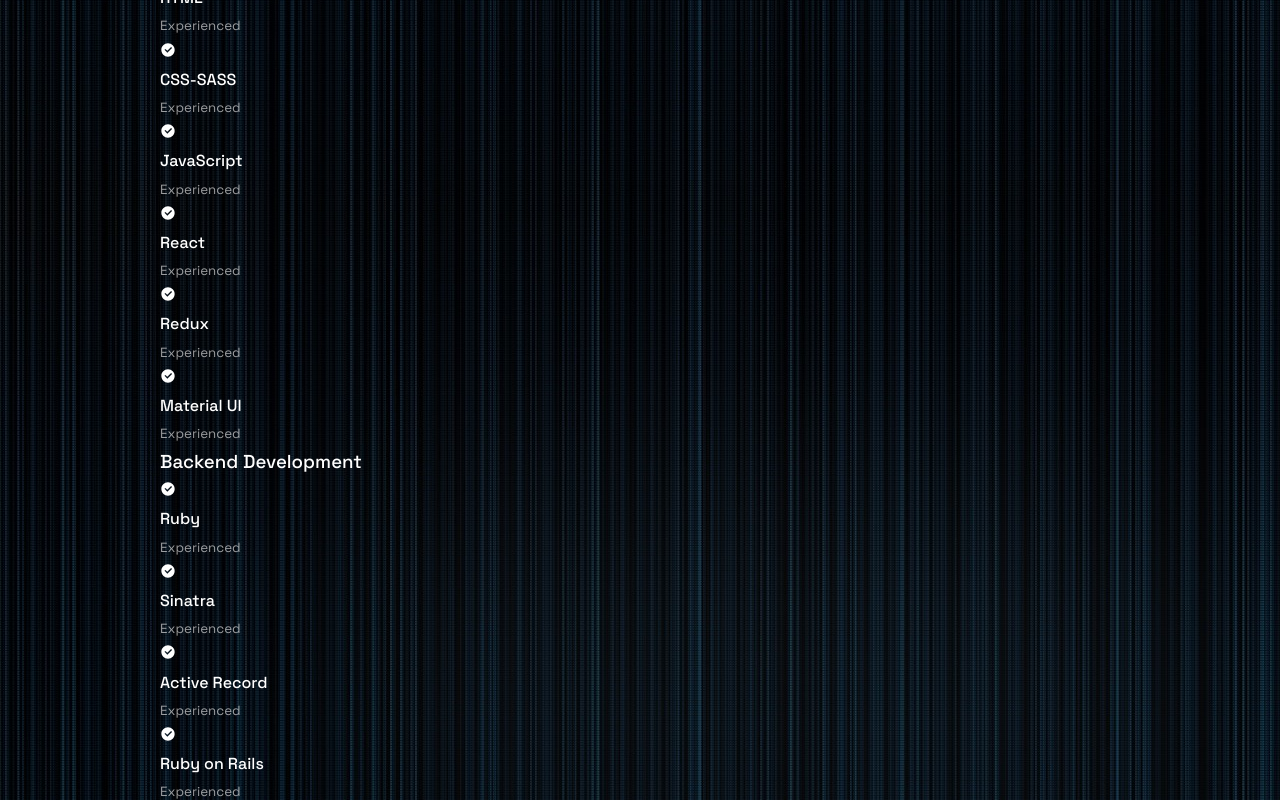
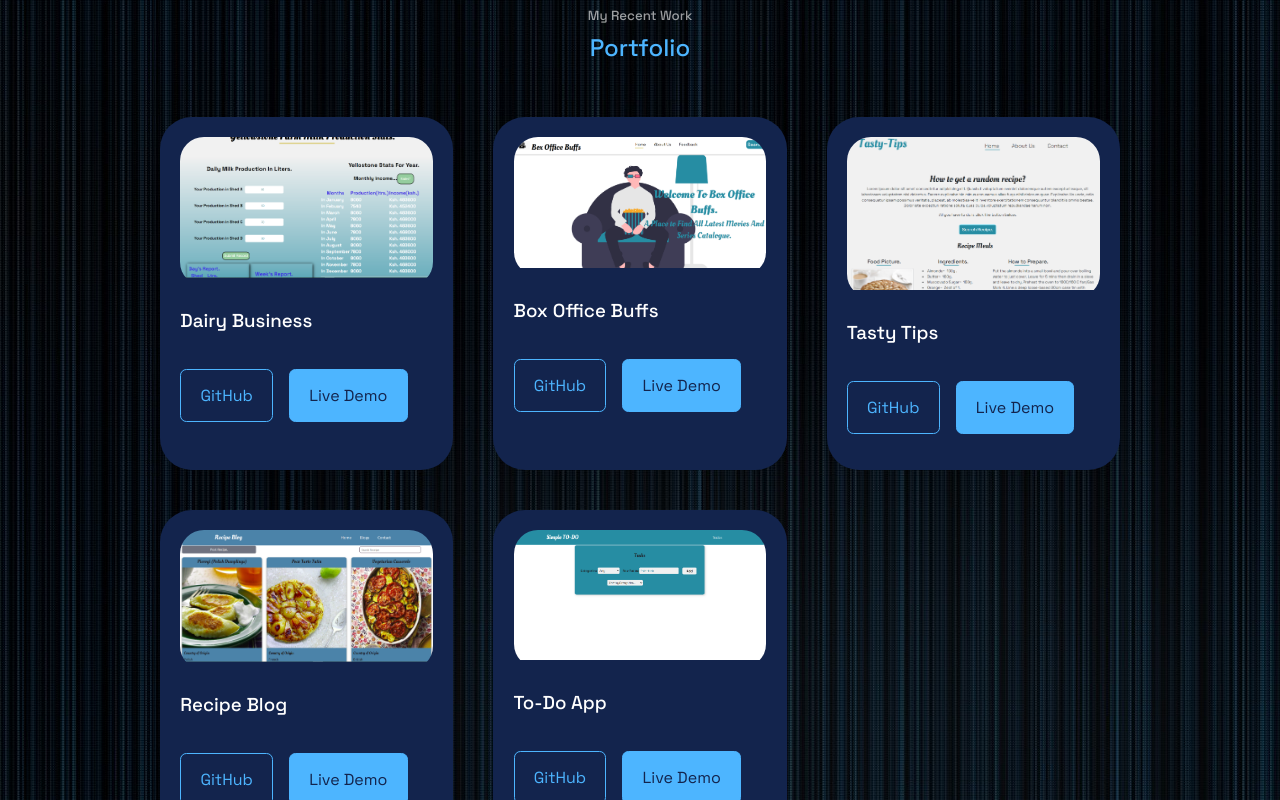
Before and after one commit to Felix-Barosio/Portfolio, a React (Create React App) app: page / in a window 1280 px wide. Shown: the part 1780-2580 px from the top of the page. Built offline with nearby package versions, Linux system fonts and the light colour scheme.

Commit message:
Added headers to experience

```diff
--- a/src/components/Experience/Experience.js
+++ b/src/components/Experience/Experience.js
@@ -1,46 +1,13 @@
 import React from 'react'
-import { RiCheckboxCircleFill } from 'react-icons/ri'
+
 
 const Experience = () => {
-    const frontEnd = ["HTML", "CSS-SASS", "JavaScript", "React", "Redux", "Material UI"];
-    const backEnd = ["Ruby", "Sinatra", "Active Record", "Ruby on Rails", "SQLite", "PostgreSQL"];
-
-    const renderExperience = (array) => {
-        return array.map((item => {
-            return (
-                <article className='expe_item'>
-                    <RiCheckboxCircleFill className='expe_icon' />
-                    <div>
-                        <h4>{item}</h4>
-                        <small className='text-light'>Experienced</small>
-                    </div>
-                </article>
-            )
-        }))
-    }
 
     return (
         <section id='experience'>
             <h5>What Skills Do I Have</h5>
             <h2>My Experience</h2>
 
-            <div className='container expe_container'>
-
-                <div className='expe_frontend'>
-                    <h3>Frontend Development</h3>
-                    <div className='expe_content'>
-                        {renderExperience(frontEnd)}
-                    </div>
-                </div>
-
-                <div className='expe_backend'>
-                    <h3>Backend Development</h3>
-                    <div className='expe_content'>
-                        {renderExperience(backEnd)}
-                    </div>
-                </div>
-
-            </div>
         </section>
     )
 }
```
